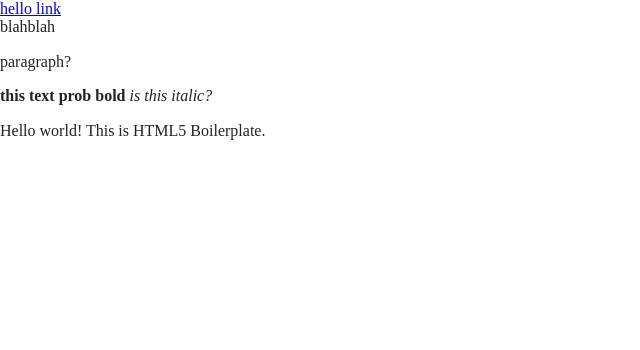
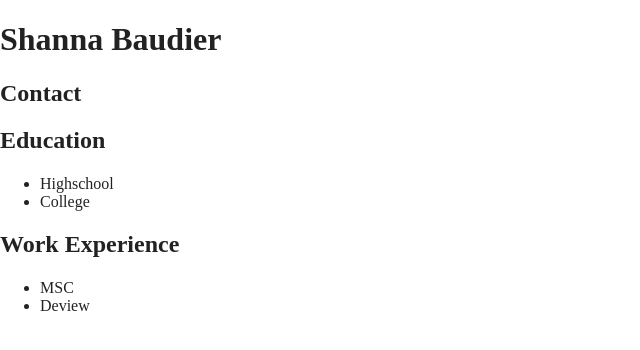
Before and after one commit to shannabaudierrr/HTML-Sectioning-Content, a website built with Parcel: page index.html in a window 1280 px wide. Shown: the whole page, without its empty margins (0-640 px from the left). Built offline with nearby package versions, Linux system fonts and the light colour scheme.

Commit message:
Basics of Resume

```diff
--- a/index.html
+++ b/index.html
@@ -23,14 +23,21 @@
 </head>
 
 <body>
-<a href="#">hello link</a>
-<div>blahblah</div>
-<p>paragraph?</p>
-<strong>this text prob bold</strong>
-<em>is this italic?</em>
+  <h1>Shanna Baudier</h1>
+  <h2>Contact</h2>
 
-  <!-- Add your site or application content here -->
-  <p>Hello world! This is HTML5 Boilerplate.</p>
+  <h2>Education</h2>
+<ul>
+  <li>Highschool</li>
+
+  <li>College</li>
+</ul>
+  <h2>Work Experience</h2>
+ <ul>
+   <li>MSC</li>
+
+    <li>Deview</li>
+ </ul>
 
 </body>
 
```
